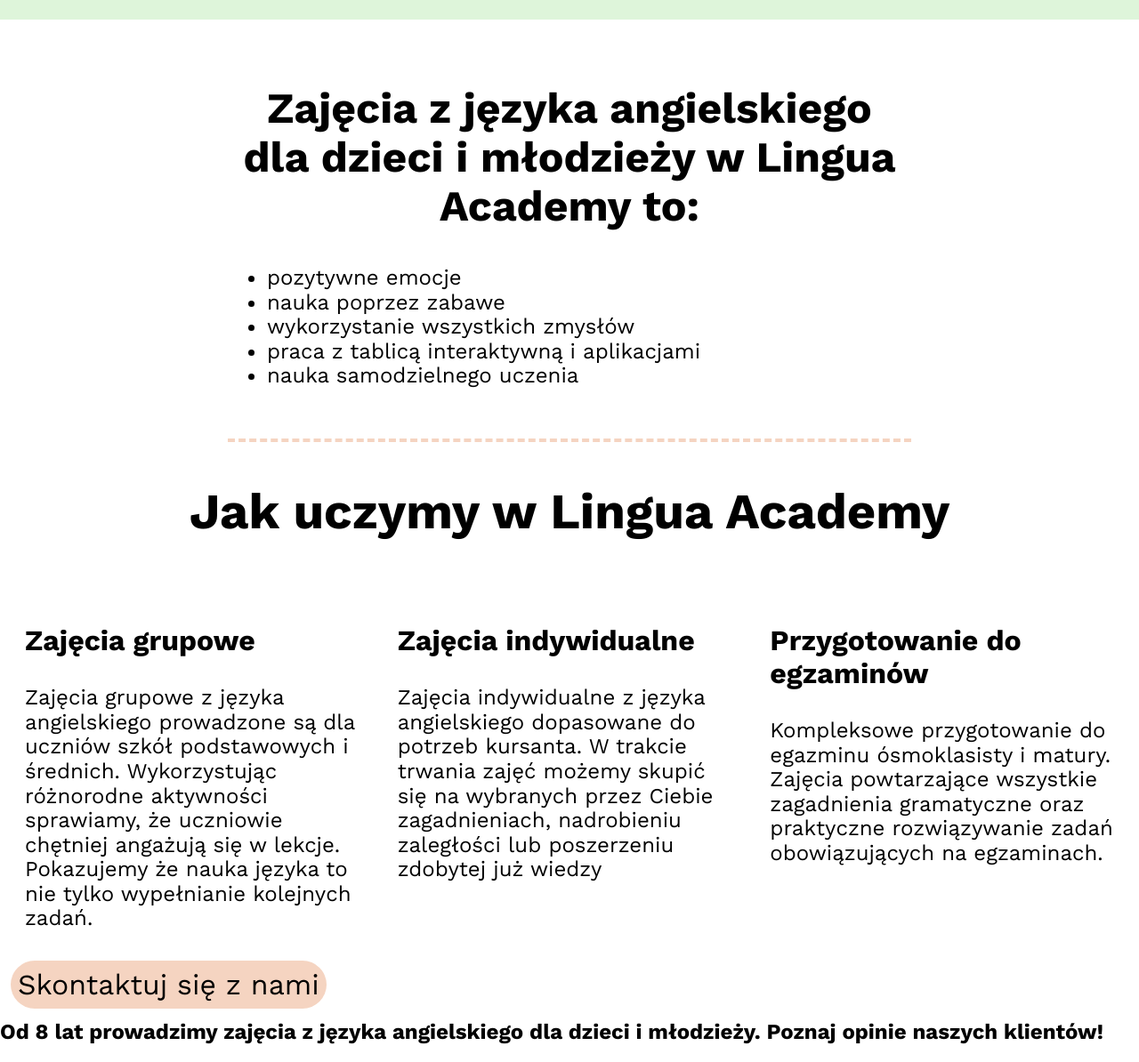
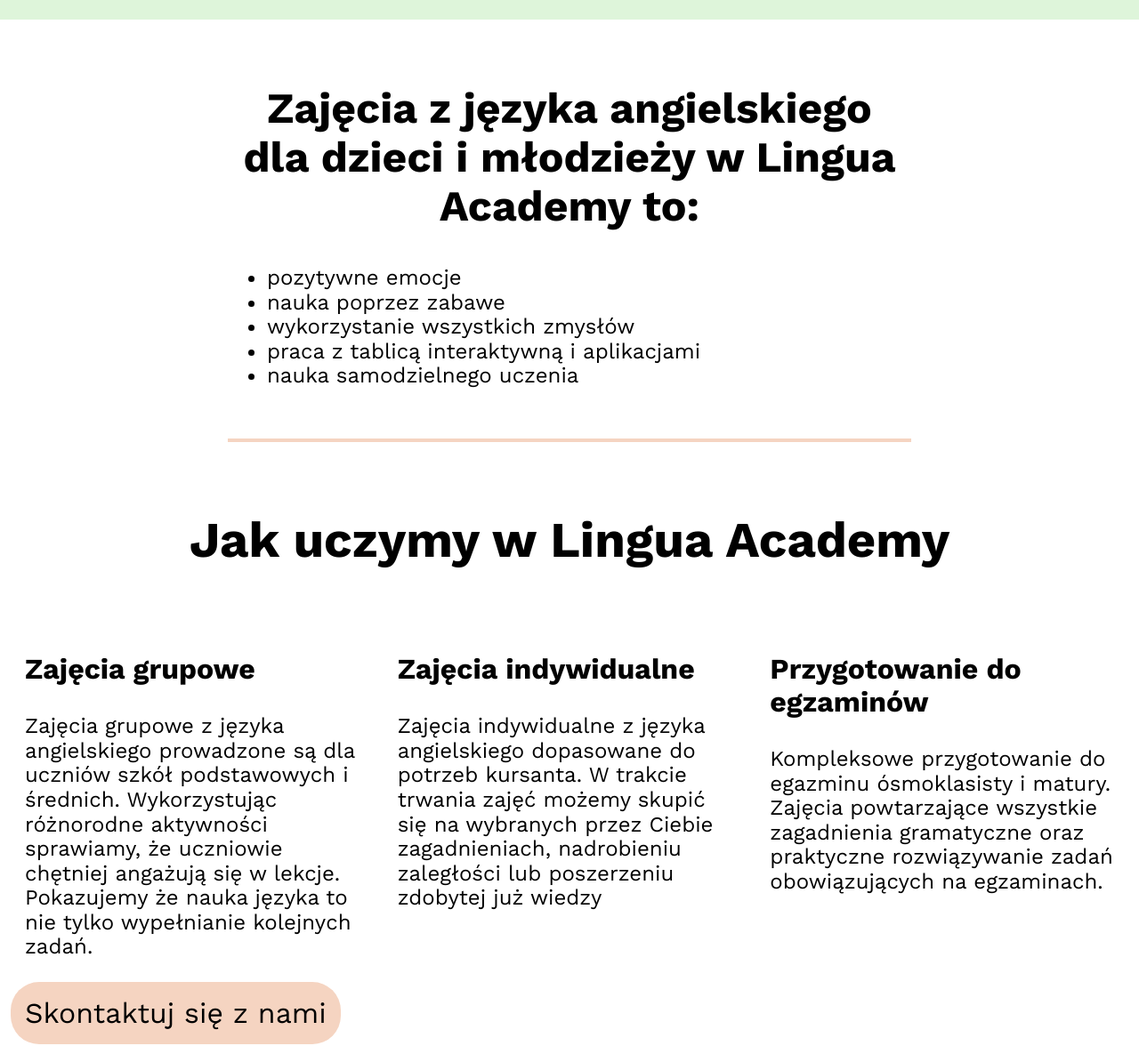
Before and after one commit to kamilczaja222/LinguaAcademy-portfolio, a website built with Parcel: page src/index.html in a window 1280 px wide. Shown: the part 686-1880 px from the top of the page at 89% size. Built offline with nearby package versions, Linux system fonts and the light colour scheme.

```diff
--- a/src/style.scss
+++ b/src/style.scss
@@ -67,8 +67,7 @@
 .advantages {
     max-width: 768px;
     margin:0 auto;
-    border-bottom: 4px dashed;
-    border-bottom-color: $pink;
+    border-bottom: 4px solid $pink;
     padding: 32px 4px;
     &__header {
         font-size: 48px;
@@ -83,6 +82,7 @@
 .courses {
     max-width: 1256px;
     margin : 0 auto;
+    padding: 32px 0;
     &__header {
         font-size: 56px;
         text-align: center;
@@ -107,7 +107,7 @@
         text-decoration: none;
         color: black;
         background-color: $pink;
-        padding: 8px;
+        padding: 16px;
         border-radius: 32px;
     }
 
```
Also changed, not shown: src/images/envelope.svg (added), src/images/facebook.svg (added), src/images/instagram.svg (added), src/images/map-marker.svg (added), src/images/phone-call.svg (added), src/images/tik-tok.svg (added).
